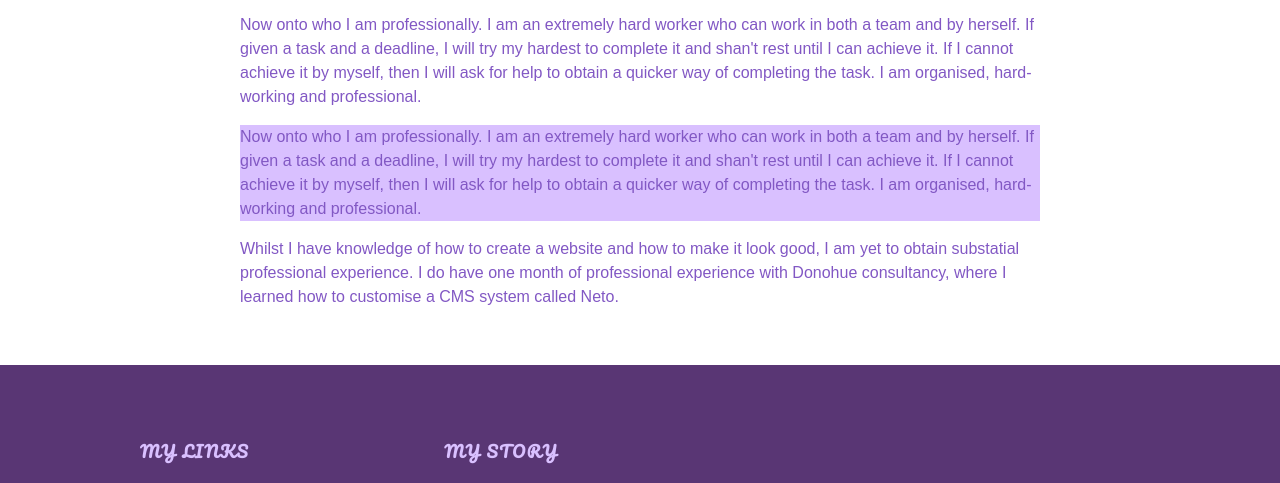
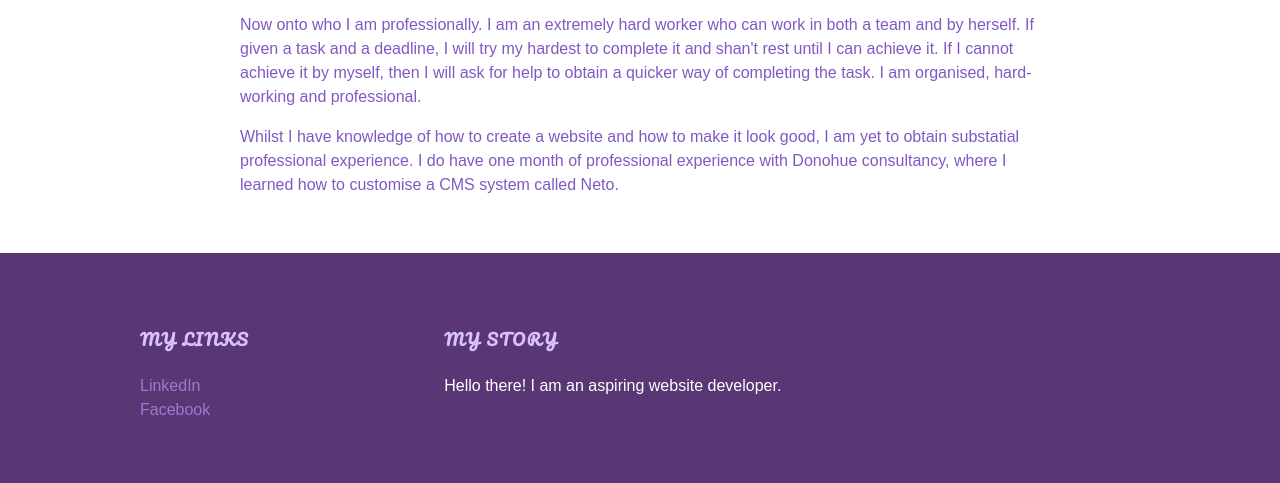
Before and after one commit to Tickerish/jobhunt, a plain HTML site: page index.html in a window 1280 px wide. Shown: the part 769-1252 px from the top of the page. Drawn offline with Linux system fonts and the light colour scheme.

Commit message:
Update index.html

```diff
--- a/index.html
+++ b/index.html
@@ -31,15 +31,10 @@
             <p>Now onto who I am professionally. I am an extremely hard worker who can work in both a team and by herself. If given a task and a deadline, I will try my hardest to complete it and shan't rest until I can achieve it. If I cannot achieve it by myself, then I will ask for help to obtain a quicker way of completing the task. I am organised, hard-working and professional.</p>
           </div>
          </div>
-        <div class="post-container">
-        <div class="post-content">
-            <p>Now onto who I am professionally. I am an extremely hard worker who can work in both a team and by herself. If given a task and a deadline, I will try my hardest to complete it and shan't rest until I can achieve it. If I cannot achieve it by myself, then I will ask for help to obtain a quicker way of completing the task. I am organised, hard-working and professional.</p>
-          </div>
-         </div>
-        <div class="post-container">
+
           <div class="post-content">
             <p>Whilst I have knowledge of how to create a website and how to make it look good, I am yet to obtain substatial professional experience. I do have one month of professional experience with Donohue consultancy, where I learned how to customise a CMS system called Neto.</p>
-           </div>
+
           </div>
         </div>
     <div id="footer">
```
